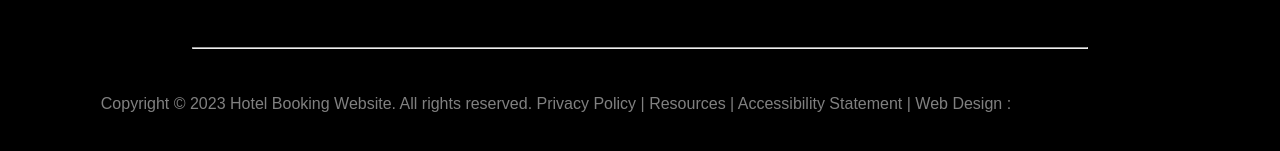
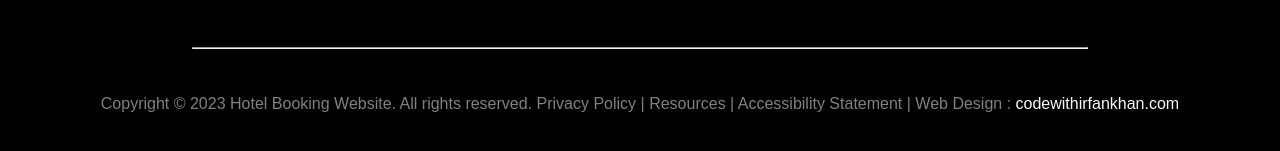
Before and after one commit to irfankhan07/Bike-Ecommerce-Website, a plain HTML site: page index.html in a window 1280 px wide. In both pictures the pointer is over the link "codewithirfankhan.com". Shown: the part 6625-6776 px from the top of the page. Drawn offline with nearby package versions, Linux system fonts and the light colour scheme.

Commit message:
Update style.css

```diff
--- a/css/style.css
+++ b/css/style.css
@@ -616,7 +616,7 @@ footer .social_meadia i {
   text-decoration: none;
 }
 .copyright-legal p a:hover{
-  color: #000 !important;
+  color: #FAF9F6 !important;
 }
 /*Footer Bottom copyright Legal Section style End*/
 @media only screen and (max-width:768px) {
```
